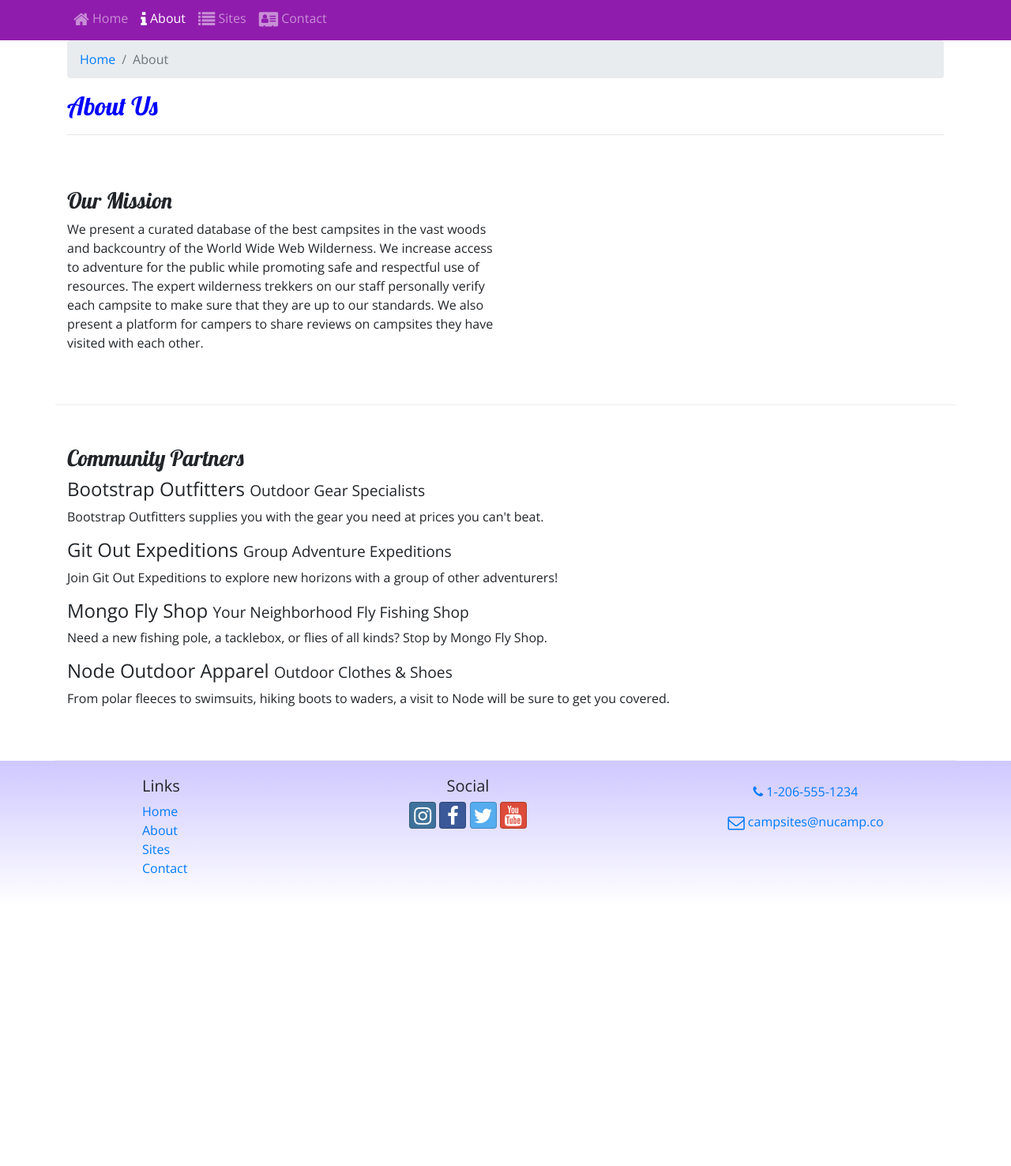
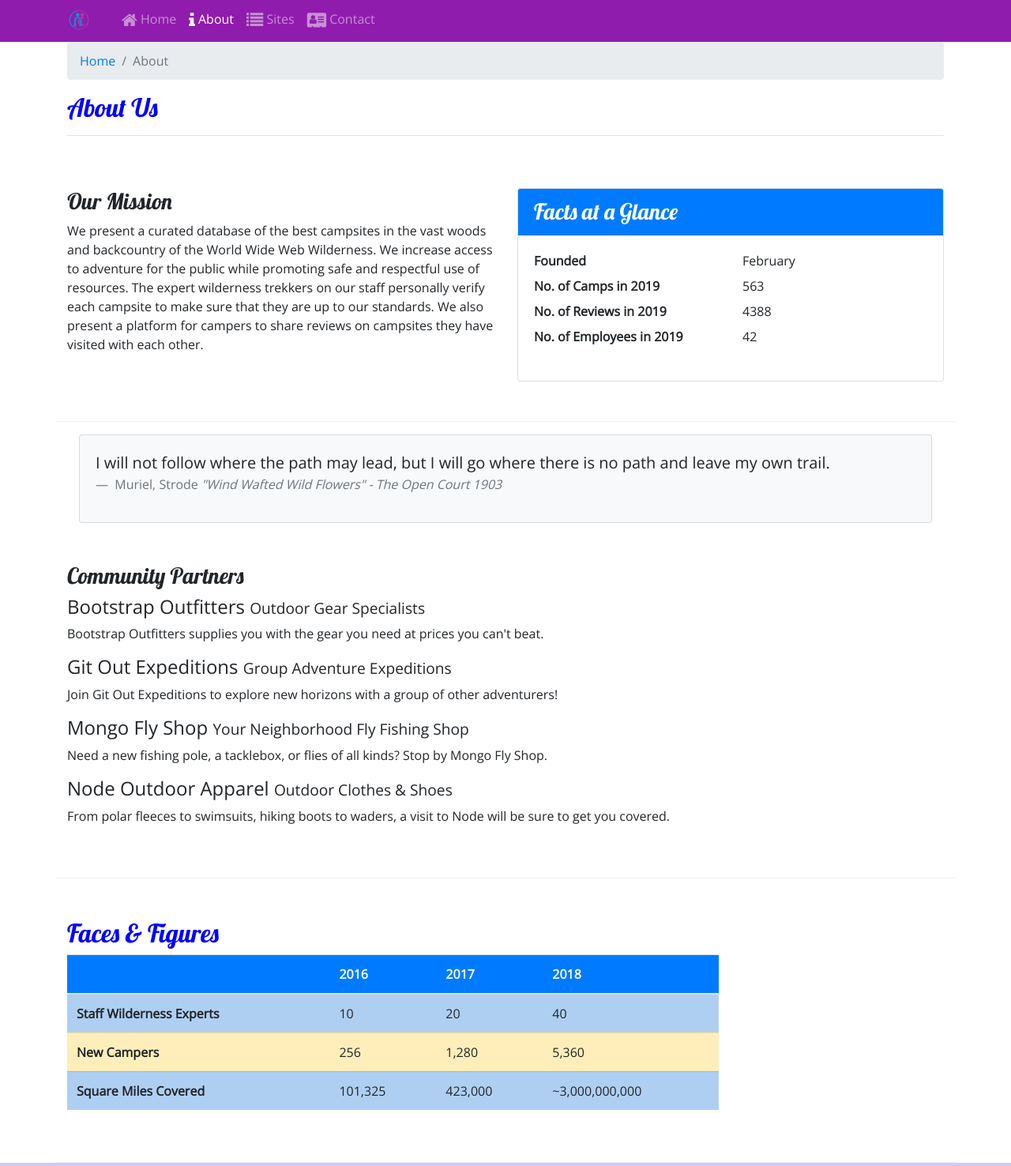
Before and after one commit to Gogsii/react-bootstrap-app, a website: page aboutus.html in a window 1280 px wide. Shown: the part 167-1643 px from the top of the page at 79% size. Before the commit the page ends 1314 px from the top, so only its background shows below. Drawn offline with nearby package versions, Linux system fonts and the light colour scheme.

Commit message:
"Added Images & Media & Cards"

```diff
--- a/aboutus.html
+++ b/aboutus.html
@@ -23,6 +23,9 @@
     <header class="jumbotron jumbotron-fluid">
         <div class="container">
             <div class="row">
+                <div class="col-4 col-sm-3 col-md-2 align-self-center">
+                    <a href="index.html"><img src="img/logo.png" class="img-fluid" /></a>
+                </div>
                 <div class="col">
                     <h1>NuCamp</h1>
                     <h2>a better way to camp</h2>
@@ -32,7 +35,9 @@
     </header>
 
     <nav class="navbar navbar-expand-sm navbar-dark sticky-top">
-        <button class="navbar-toggler ml-auto" type="button" data-toggle="collapse" data-target="#nucampNavbar">
+        <div class="container">
+            <a class="navbar-brand" href="index.html"><img src="img/logo.png" height="30" width="30" /></a>
+            <button class="navbar-toggler" type="button" data-toggle="collapse" data-target="#nucampNavbar">
                 <span class="navbar-toggler-icon"></span>
             </button>
             <div class="collapse navbar-collapse" id="nucampNavbar">
@@ -43,6 +48,7 @@
                         <li class="nav-item"><a class="nav-link" href="#"><span class="fa fa-list fa-lg"></span> Sites</a></li>
                         <li class="nav-item"><a class="nav-link" href="contactus.html"><span class="fa fa-address-card fa-lg"></span> Contact</a></li>
                     </ul>
+                </div>
             </div>
         </div>
     </nav>
@@ -64,6 +70,35 @@
                 <h3>Our Mission</h3>
                 <p>We present a curated database of the best campsites in the vast woods and backcountry of the World Wide Web Wilderness. We increase access to adventure for the public while promoting safe and respectful use of resources. The expert wilderness trekkers on our staff personally verify each campsite to make sure that they are up to our standards. We also present a platform for campers to share reviews on campsites they have visited with each other.</p>
             </div>
+            <div class="col-sm-6">
+                <div class="card">
+                    <h3 class="card-header bg-primary text-white">Facts at a Glance</h3>
+                    <div class="card-body">
+                        <dl class="row">
+                            <dt class="col-6">Founded</dt>
+                            <dd class="col-6">February</dd>
+                            <dt class="col-6">No. of Camps in 2019</dt>
+                            <dd class="col-6">563</dd>
+                            <dt class="col-6">No. of Reviews in 2019</dt>
+                            <dd class="col-6">4388</dd>
+                            <dt class="col-6">No. of Employees in 2019</dt>
+                            <dd class="col-6">42</dd>
+                        </dl>
+                    </div>
+                </div>
+            </div>
+        </div>
+
+        <div class="col">
+            <div class="card bg-light mt-3">
+                <blockquote class="blockquote card-body">
+                    <p class="mb-0">I will not follow where the path may lead, but I will go where there is no path and leave my own trail.</p>
+                    <footer class="blockquote-footer">
+                        Muriel, Strode
+                        <cite title="Source Title">"Wind Wafted Wild Flowers" - The Open Court 1903</cite>
+                    </footer>
+                </blockquote>
+            </div>
         </div>
 
         <div class="row row-content">
@@ -79,9 +114,47 @@
                 <p class="d-none d-sm-block">From polar fleeces to swimsuits, hiking boots to waders, a visit to Node will be sure to get you covered.</p>
             </div>
         </div>
+
+        <div class="row row-content">
+            <div class="col-sm-9">
+                <h2>Faces &amp; Figures</h2>
+                <div class="table-responsive">
+                    <table class="table table-striped">
+                        <thead>
+                            <tr class="bg-primary text-light">
+                                <th></th>
+                                <th>2016</th>
+                                <th>2017</th>
+                                <th>2018</th>
+                            </tr>
+                        </thead>
+                        <tbody class="table-primary">
+                            <tr>
+                                <th>Staff Wilderness Experts</th>
+                                <td>10</td>
+                                <td>20</td>
+                                <td>40</td>
+                            </tr>
+                            <tr class="table-warning">
+                                <th>New Campers</th>
+                                <td>256</td>
+                                <td>1,280</td>
+                                <td>5,360</td>
+                            </tr>
+                            <tr>
+                                <th>Square Miles Covered</th>
+                                <td>101,325</td>
+                                <td>423,000</td>
+                                <td>~3,000,000,000</td>
+                            </tr>
+                        </tbody>
+                    </table>
+                </div>
+            </div>
+        </div>
     </div>
 
-    <footer>
+    <footer class="site-footer">
         <div class="container">
             <div class="row">
                 <div class="col-4 col-sm-2 offset-1">
--- a/css/styles.css
+++ b/css/styles.css
@@ -14,7 +14,7 @@ header h2 {
     color: yellow;
 }
 
-footer {
+.site-footer {
     background-image: linear-gradient(#CEC8FF, white);
     padding: 20px 0;
 }
@@ -35,3 +35,7 @@ footer {
 .navbar {
     background-color: #901CAD;
 }
+
+.marginRow{
+    margin:0px !important;
+  }
```
Also changed, not shown: contactus.html (+6 -2 lines), index.html (+18 -2 lines), img/bootstrap-thumb.png (added), img/breadcrumb-trail-thumb.jpg (added), img/breadcrumb-trail.jpg (added), img/chrome-river-thumb.jpg (added), img/chrome-river.jpg (added), img/logo.png (added), img/react-lake-thumb.jpg (added), img/react-lake.jpg (added). Lines whose indentation alone changed are shown as unchanged.
